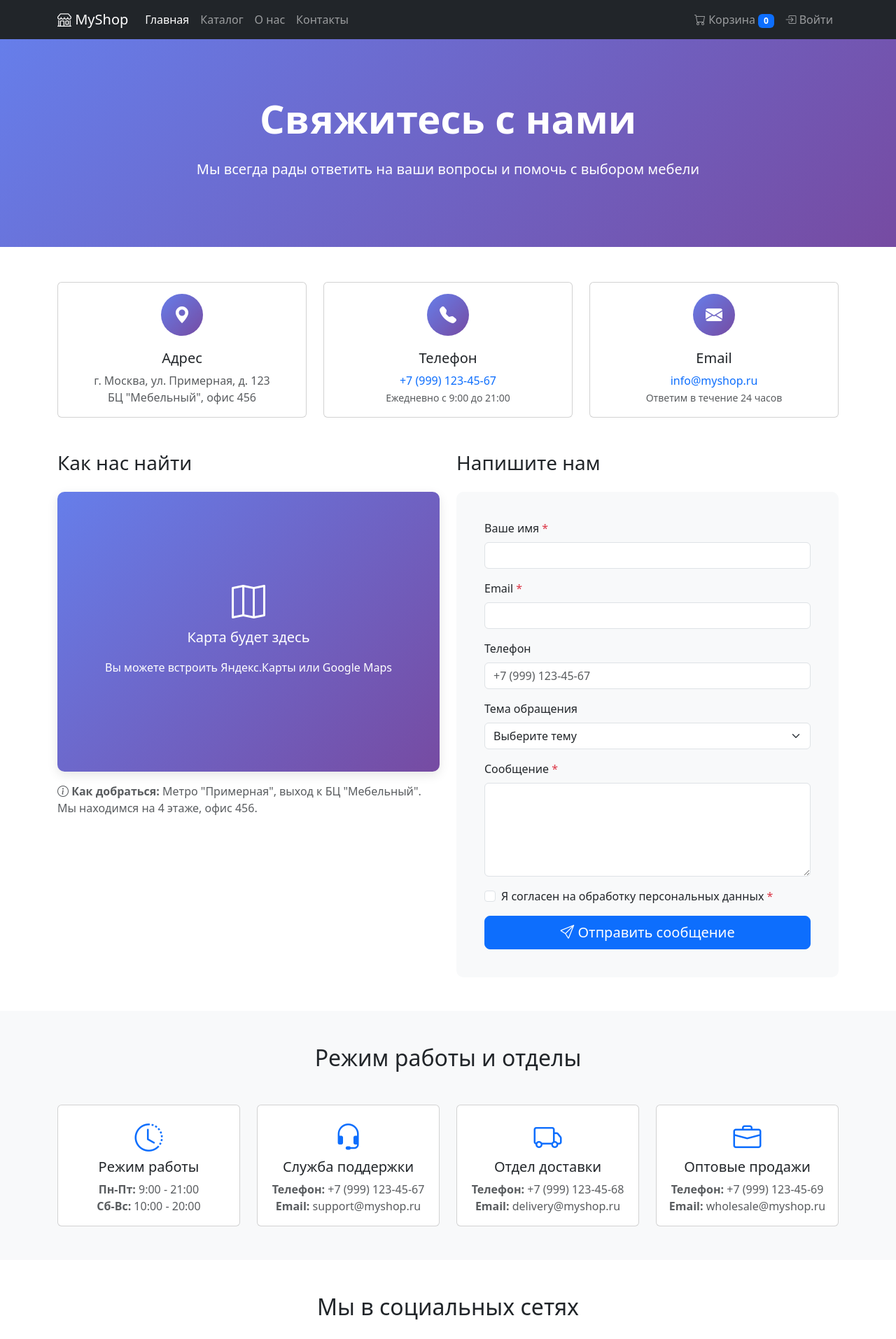
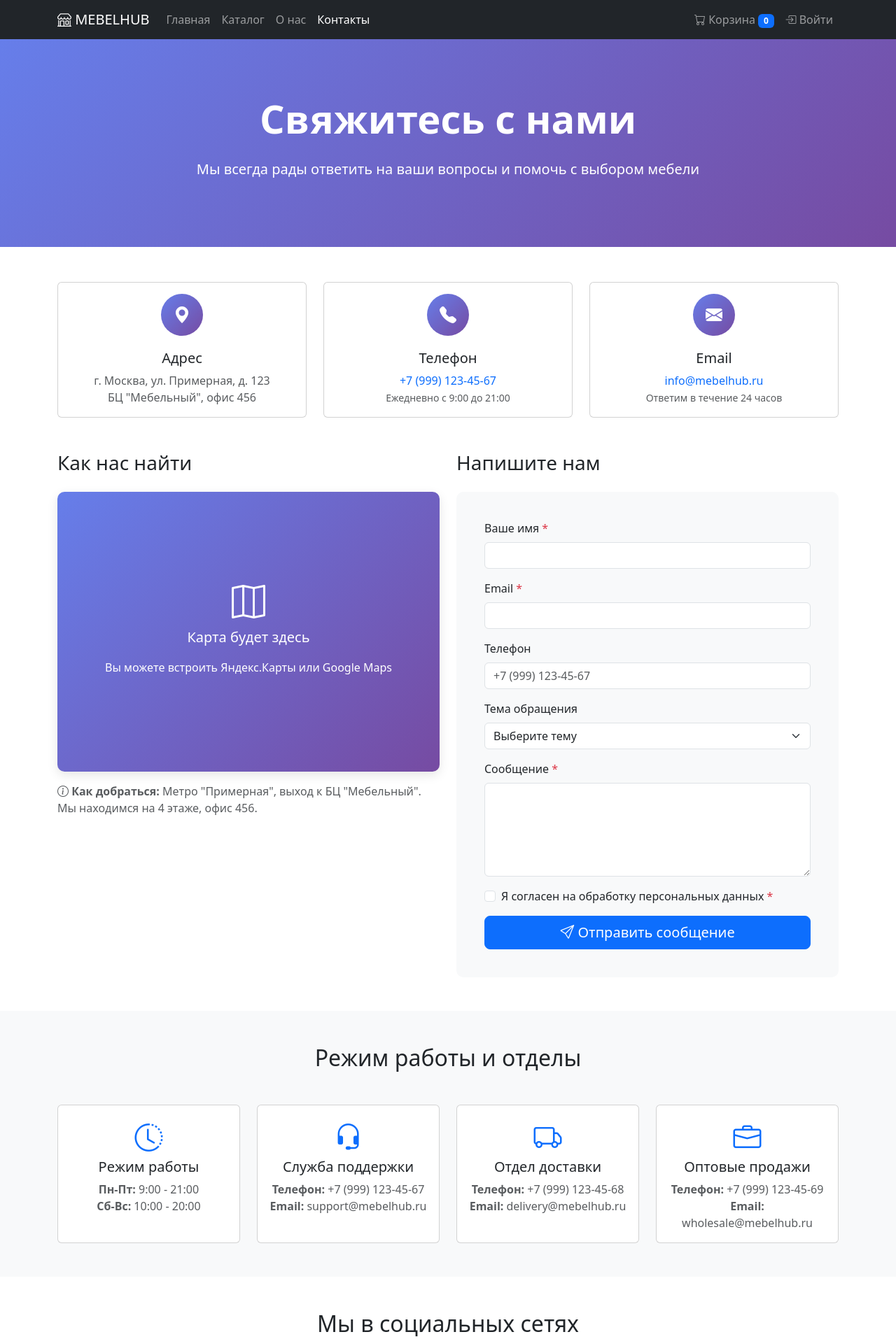
Before and after one commit to abzproger/myshop, a Django app: page /contacts/ in a window 1280 px wide. Shown: the top 1914 px of the page at 70% size. Run offline with Django 5.2, Linux system fonts and the light colour scheme.

Commit message:
рендинг MEBELHUB, улучшенный каталог и фильтры по категориям

```diff
--- a/catalog/views.py
+++ b/catalog/views.py
@@ -47,7 +47,20 @@ def catalog(request, category_slug=None):
     selected_category = None
     if category_slug:
         selected_category = get_object_or_404(Category, slug=category_slug)
-        variants = variants.filter(product__category=selected_category)
+        # Находим все дочерние категории (многоуровнево), чтобы показывать товары
+        # как из выбранной категории, так и из её подкатегорий.
+        category_ids = [selected_category.id]
+        frontier = [selected_category.id]
+        while frontier:
+            children = list(
+                Category.objects.filter(parent_id__in=frontier).values_list("id", flat=True)
+            )
+            if not children:
+                break
+            category_ids.extend(children)
+            frontier = children
+
+        variants = variants.filter(product__category_id__in=category_ids)
 
     # Поиск
     search_query = request.GET.get('search', '')
--- a/templates/base.html
+++ b/templates/base.html
@@ -3,7 +3,7 @@
 <head>
     <meta charset="UTF-8">
     <meta name="viewport" content="width=device-width, initial-scale=1.0">
-    <title>{% block title %}Интернет-магазин мебели{% endblock %}</title>
+    <title>{% block title %}MEBELHUB — интернет-магазин мебели{% endblock %}</title>
 
     <!-- Bootstrap 5 CSS -->
     <link href="https://cdn.jsdelivr.net/npm/bootstrap@5.3.2/dist/css/bootstrap.min.css" rel="stylesheet" integrity="sha384-T3c6CoIi6uLrA9TneNEoa7RxnatzjcDSCmG1MXxSR1GAsXEV/Dwwykc2MPK8M2HN" crossorigin="anonymous">
@@ -18,24 +18,25 @@
     <nav class="navbar navbar-expand-lg navbar-dark bg-dark">
         <div class="container">
             <a class="navbar-brand" href="{% url 'catalog:index' %}">
-                <i class="bi bi-shop"></i> MyShop
+                <i class="bi bi-shop"></i> MEBELHUB
             </a>
             <button class="navbar-toggler" type="button" data-bs-toggle="collapse" data-bs-target="#navbarNav" aria-controls="navbarNav" aria-expanded="false" aria-label="Toggle navigation">
                 <span class="navbar-toggler-icon"></span>
             </button>
             <div class="collapse navbar-collapse" id="navbarNav">
+                {% with url_name=request.resolver_match.url_name %}
                 <ul class="navbar-nav me-auto">
                     <li class="nav-item">
-                        <a class="nav-link active" href="{% url 'catalog:index' %}">Главная</a>
+                        <a class="nav-link {% if url_name == 'index' %}active{% endif %}" href="{% url 'catalog:index' %}">Главная</a>
                     </li>
                     <li class="nav-item">
-                        <a class="nav-link" href="{% url 'catalog:catalog' %}">Каталог</a>
+                        <a class="nav-link {% if url_name == 'catalog' or url_name == 'catalog_by_category' or url_name == 'product_detail' %}active{% endif %}" href="{% url 'catalog:catalog' %}">Каталог</a>
                     </li>
                     <li class="nav-item">
-                        <a class="nav-link" href="{% url 'catalog:about' %}">О нас</a>
+                        <a class="nav-link {% if url_name == 'about' %}active{% endif %}" href="{% url 'catalog:about' %}">О нас</a>
                     </li>
                     <li class="nav-item">
-                        <a class="nav-link" href="{% url 'catalog:contacts' %}">Контакты</a>
+                        <a class="nav-link {% if url_name == 'contacts' %}active{% endif %}" href="{% url 'catalog:contacts' %}">Контакты</a>
                     </li>
                 </ul>
                 <ul class="navbar-nav">
@@ -67,6 +68,7 @@
                     {% endif %}
                 </ul>
             </div>
+            {% endwith %}
         </div>
     </nav>
 
@@ -99,7 +101,7 @@
                     <h5>Контакты</h5>
                     <p>
                         <i class="bi bi-telephone"></i> +7 (999) 123-45-67<br>
-                        <i class="bi bi-envelope"></i> info@myshop.ru
+                        <i class="bi bi-envelope"></i> info@mebelhub.ru
                     </p>
                 </div>
                 <div class="col-md-4">
@@ -111,7 +113,7 @@
             </div>
             <hr class="my-3">
             <div class="text-center">
-                <p class="mb-0">&copy; 2024 MyShop. Все права защищены.</p>
+                <p class="mb-0">&copy; 2024 MEBELHUB. Все права защищены.</p>
             </div>
         </div>
     </footer>
--- a/templates/catalog/about.html
+++ b/templates/catalog/about.html
@@ -1,7 +1,7 @@
 {% extends 'base.html' %}
 {% load static %}
 
-{% block title %}О нас - Интернет-магазин мебели{% endblock %}
+{% block title %}О нас - MEBELHUB{% endblock %}
 
 {% block extra_css %}
 <style>
@@ -91,7 +91,7 @@
     <div class="container">
         <div class="row align-items-center mb-5">
             <div class="col-lg-6">
-                <h2 class="mb-4">Добро пожаловать в MyShop</h2>
+                <h2 class="mb-4">Добро пожаловать в MEBELHUB</h2>
                 <p class="lead">Мы — команда профессионалов, которая помогает создавать уютные и стильные интерьеры для наших клиентов.</p>
                 <p>Наш интернет-магазин мебели предлагает широкий ассортимент качественной мебели для дома и офиса. Мы тщательно отбираем каждый товар, чтобы предложить вам только лучшее.</p>
                 <p>Мы гордимся тем, что за годы работы помогли тысячам клиентов обустроить свои дома и офисы. Наша миссия — сделать качественную мебель доступной для каждого.</p>
@@ -312,7 +312,7 @@
                     <div class="col-md-4">
                         <i class="bi bi-envelope-fill text-primary" style="font-size: 2rem;"></i>
                         <h5 class="mt-3">Email</h5>
-                        <p>info@myshop.ru</p>
+                        <p>info@mebelhub.ru</p>
                     </div>
                     <div class="col-md-4">
                         <i class="bi bi-clock-fill text-primary" style="font-size: 2rem;"></i>
--- a/templates/catalog/contacts.html
+++ b/templates/catalog/contacts.html
@@ -1,7 +1,7 @@
 {% extends 'base.html' %}
 {% load static %}
 
-{% block title %}Контакты - Интернет-магазин мебели{% endblock %}
+{% block title %}Контакты - MEBELHUB{% endblock %}
 
 {% block extra_css %}
 <style>
@@ -120,8 +120,8 @@
                     </div>
                     <h5 class="card-title">Email</h5>
                     <p class="card-text">
-                        <a href="mailto:info@myshop.ru" class="text-decoration-none">
-                            info@myshop.ru
+                        <a href="mailto:info@mebelhub.ru" class="text-decoration-none">
+                            info@mebelhub.ru
                         </a><br>
                         <small class="text-muted">Ответим в течение 24 часов</small>
                     </p>
@@ -227,7 +227,7 @@
                         <h5>Служба поддержки</h5>
                         <p class="text-muted mb-0">
                             <strong>Телефон:</strong> +7 (999) 123-45-67<br>
-                            <strong>Email:</strong> support@myshop.ru
+                            <strong>Email:</strong> support@mebelhub.ru
                         </p>
                     </div>
                 </div>
@@ -239,7 +239,7 @@
                         <h5>Отдел доставки</h5>
                         <p class="text-muted mb-0">
                             <strong>Телефон:</strong> +7 (999) 123-45-68<br>
-                            <strong>Email:</strong> delivery@myshop.ru
+                            <strong>Email:</strong> delivery@mebelhub.ru
                         </p>
                     </div>
                 </div>
@@ -251,7 +251,7 @@
                         <h5>Оптовые продажи</h5>
                         <p class="text-muted mb-0">
                             <strong>Телефон:</strong> +7 (999) 123-45-69<br>
-                            <strong>Email:</strong> wholesale@myshop.ru
+                            <strong>Email:</strong> wholesale@mebelhub.ru
                         </p>
                     </div>
                 </div>
```
Also changed, not shown: templates/catalog/catalog.html (+12 -0 lines), templates/catalog/index.html (+4 -4 lines).
